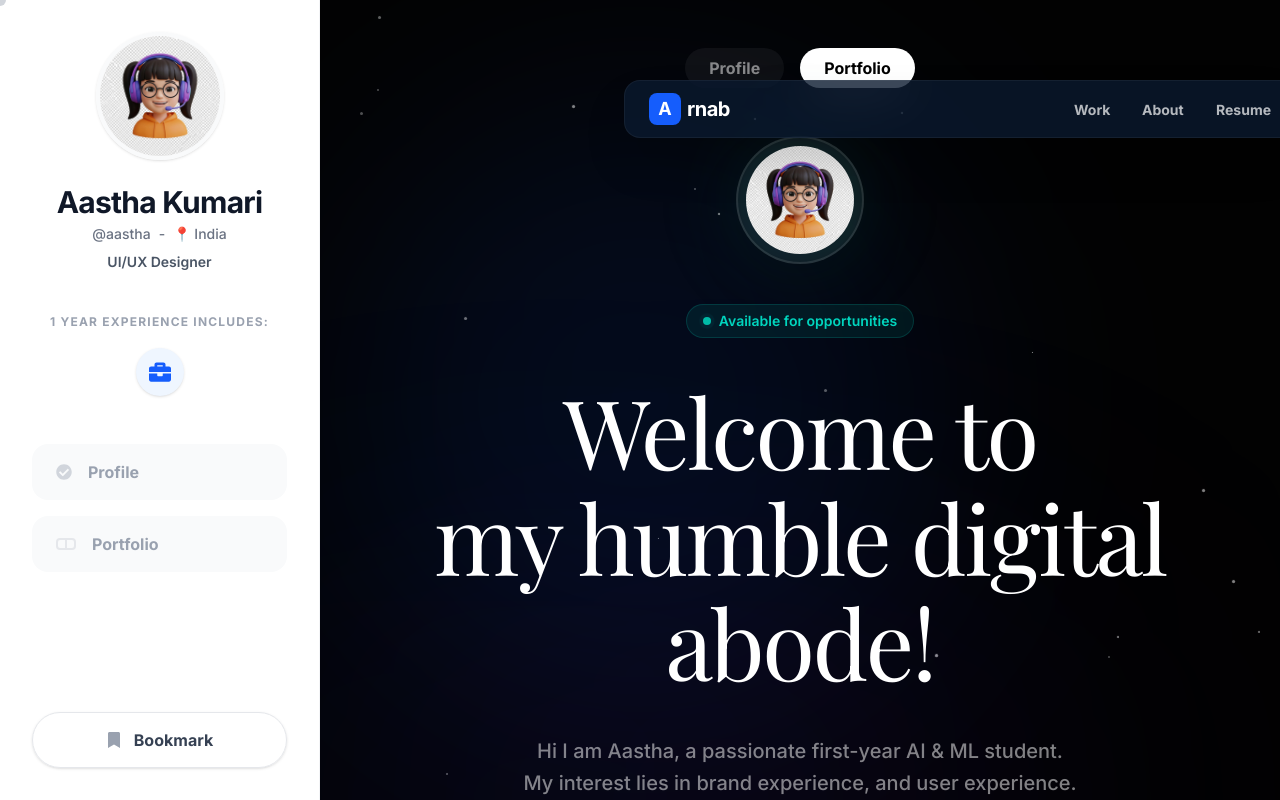
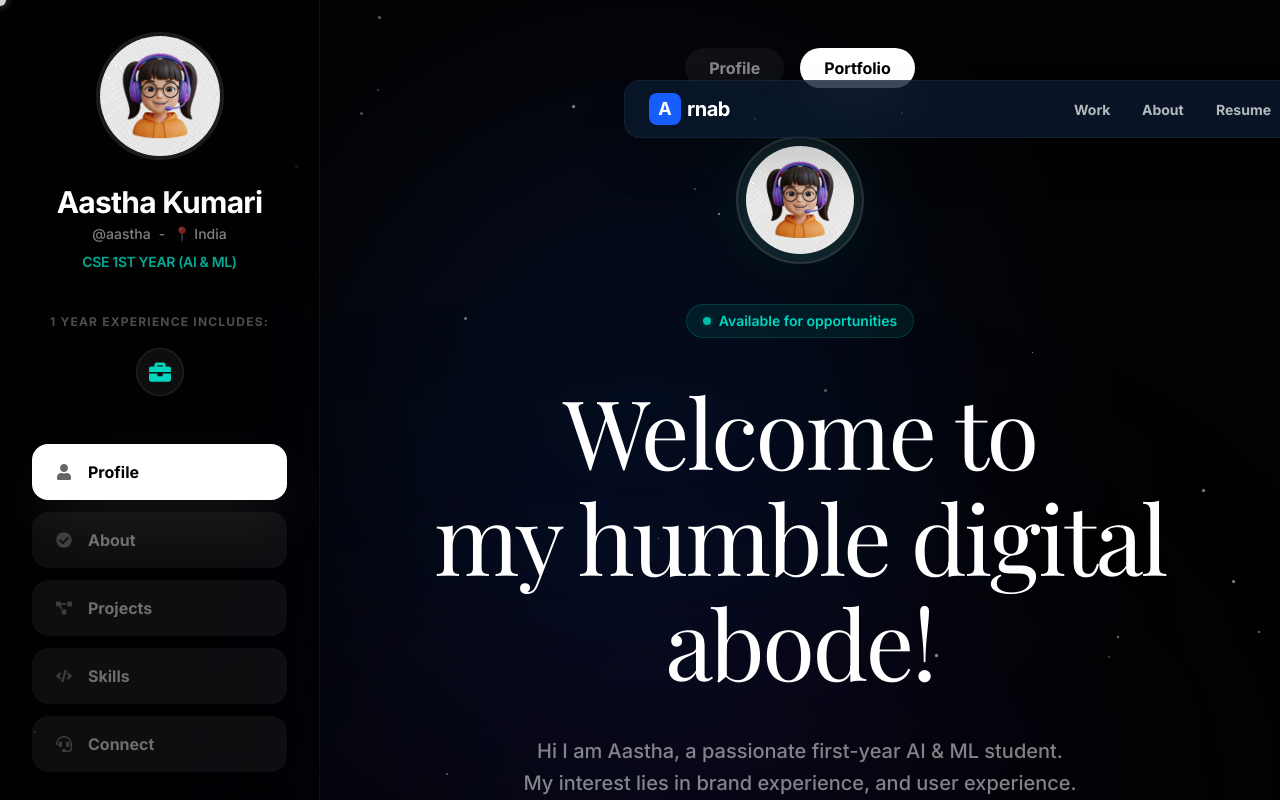
Before and after one commit to aasthakumari03/updated_Portfolio, a Next.js app: page / in a window 1280 px wide. Built offline with nearby package versions, Linux system fonts and the light colour scheme; a web font is replaced by a local one.

Commit message:
Change sidebar to dark glassy theme

```diff
--- a/components/Sidebar.tsx
+++ b/components/Sidebar.tsx
@@ -2,11 +2,23 @@
 
 import React from "react";
 import Image from "next/image";
-import { FaBookmark, FaEnvelope, FaTwitter, FaLinkedin, FaGithub, FaCheckCircle, FaBriefcase } from "react-icons/fa";
+import Link from "next/link";
+import { usePathname } from "next/navigation";
+import { FaBookmark, FaEnvelope, FaTwitter, FaLinkedin, FaGithub, FaCheckCircle, FaBriefcase, FaUser, FaProjectDiagram, FaCode, FaHeadset } from "react-icons/fa";
 
-const Sidebar = ({ activeTab, setActiveTab }: { activeTab: string, setActiveTab: (tab: string) => void }) => {
+const Sidebar = () => {
+    const pathname = usePathname();
+
+    const navItems = [
+        { label: "Profile", href: "/", icon: FaUser },
+        { label: "About", href: "/about", icon: FaCheckCircle },
+        { label: "Projects", href: "/projects", icon: FaProjectDiagram },
+        { label: "Skills", href: "/skills", icon: FaCode },
+        { label: "Connect", href: "/connect", icon: FaHeadset },
+    ];
+
     return (
-        <aside className="w-80 h-screen fixed left-0 top-0 bg-[#ffffff] border-r border-gray-100 flex flex-col p-8 z-50 overflow-y-auto">
+        <aside className="w-80 h-screen fixed left-0 top-0 bg-black/40 backdrop-blur-3xl border-r border-white/5 flex flex-col p-8 z-50 overflow-y-auto">
             {/* Header Info */}
             <div className="space-y-6">
                 <div className="relative w-32 h-32 mx-auto">
@@ -14,25 +26,25 @@ const Sidebar = ({ activeTab, setActiveTab }: { activeTab: string, setActiveTab:
                         src="/avatar.png"
                         alt="Aastha Kumari"
                         fill
-                        className="rounded-full object-cover border-4 border-gray-50 shadow-sm"
+                        className="rounded-full object-cover border-4 border-white/10 shadow-2xl"
                     />
                 </div>
                 <div className="space-y-1 text-center">
-                    <h1 className="text-3xl font-bold text-gray-900 tracking-tight">Aastha Kumari</h1>
-                    <div className="flex items-center justify-center gap-2 text-gray-500 text-sm font-medium">
+                    <h1 className="text-3xl font-bold text-white tracking-tight">Aastha Kumari</h1>
+                    <div className="flex items-center justify-center gap-2 text-white/50 text-sm font-medium">
                         <span>@aastha</span>
                         <span>-</span>
                         <span className="flex items-center gap-1">📍 India</span>
                     </div>
-                    <p className="text-gray-600 font-semibold text-sm pt-1">UI/UX Designer</p>
+                    <p className="text-teal-400/80 font-semibold text-sm pt-1 uppercase tracking-tight">CSE 1st Year (AI & ML)</p>
                 </div>
 
                 <div className="pt-4 text-center">
-                    <p className="text-xs font-bold text-gray-400 uppercase tracking-widest leading-relaxed">
+                    <p className="text-xs font-bold text-white/30 uppercase tracking-widest leading-relaxed">
                         1 Year Experience Includes:
                     </p>
                     <div className="mt-4 flex justify-center">
-                        <div className="w-12 h-12 bg-blue-50 rounded-full flex items-center justify-center text-blue-600 shadow-sm">
+                        <div className="w-12 h-12 bg-white/5 border border-white/10 rounded-full flex items-center justify-center text-teal-400 shadow-sm">
                             <FaBriefcase size={22} />
                         </div>
                     </div>
@@ -40,29 +52,26 @@ const Sidebar = ({ activeTab, setActiveTab }: { activeTab: string, setActiveTab:
             </div>
 
             {/* Navigation Buttons */}
-            <div className="mt-12 space-y-4 flex-grow">
-                <button
-                    onClick={() => setActiveTab('profile')}
-                    className={`w-full flex items-center gap-4 px-6 py-4 rounded-2xl font-bold transition-all ${activeTab === 'profile' ? 'bg-gray-900 text-white shadow-xl shadow-gray-200' : 'bg-gray-50 text-gray-400 hover:bg-gray-100'}`}
-                >
-                    <FaCheckCircle className={activeTab === 'profile' ? 'text-white/40' : 'text-gray-300'} />
-                    <span>Profile</span>
-                </button>
-                <button
-                    onClick={() => setActiveTab('portfolio')}
-                    className={`w-full flex items-center gap-4 px-6 py-4 rounded-2xl font-bold transition-all ${activeTab === 'portfolio' ? 'bg-gray-900 text-white shadow-xl shadow-gray-200' : 'bg-gray-50 text-gray-400 hover:bg-gray-100'}`}
-                >
-                    <div className={`w-5 h-3 border-2 rounded-sm relative ${activeTab === 'portfolio' ? 'border-white/30' : 'border-gray-200'}`}>
-                        <div className={`absolute left-1/2 -ml-[1px] top-0 bottom-0 w-[2px] ${activeTab === 'portfolio' ? 'bg-white/30' : 'bg-gray-200'}`}></div>
-                    </div>
-                    <span>Portfolio</span>
-                </button>
+            <div className="mt-12 space-y-3 flex-grow">
+                {navItems.map((item) => {
+                    const isActive = pathname === item.href;
+                    return (
+                        <Link
+                            key={item.href}
+                            href={item.href}
+                            className={`w-full flex items-center gap-4 px-6 py-4 rounded-2xl font-bold transition-all ${isActive ? 'bg-white text-black shadow-2xl shadow-white/10' : 'bg-white/5 text-white/40 hover:bg-white/10 hover:text-white'}`}
+                        >
+                            <item.icon className={isActive ? 'text-black/60' : 'text-white/20'} />
+                            <span>{item.label}</span>
+                        </Link>
+                    );
+                })}
             </div>
 
             {/* Footer / Bookmark */}
             <div className="pt-8 mt-auto">
-                <button className="w-full h-14 flex items-center justify-center gap-3 px-8 border border-gray-200 rounded-full text-gray-700 font-bold hover:bg-gray-50 transition-all shadow-sm">
-                    <FaBookmark size={16} className="text-gray-400" />
+                <button className="w-full h-14 flex items-center justify-center gap-3 px-8 border border-white/10 rounded-full text-white/70 font-bold hover:bg-white/5 transition-all shadow-sm">
+                    <FaBookmark size={16} className="text-white/30" />
                     <span>Bookmark</span>
                 </button>
             </div>
```
